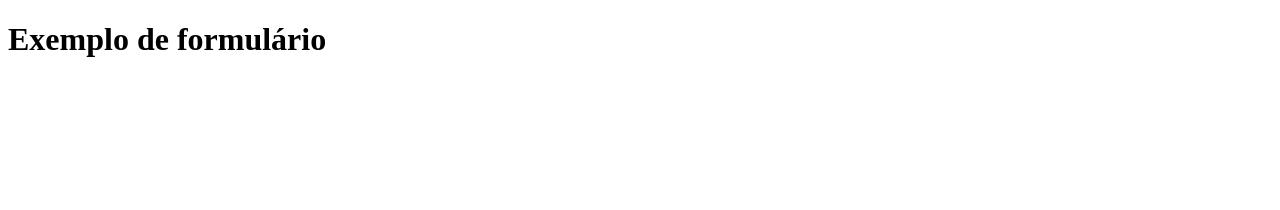
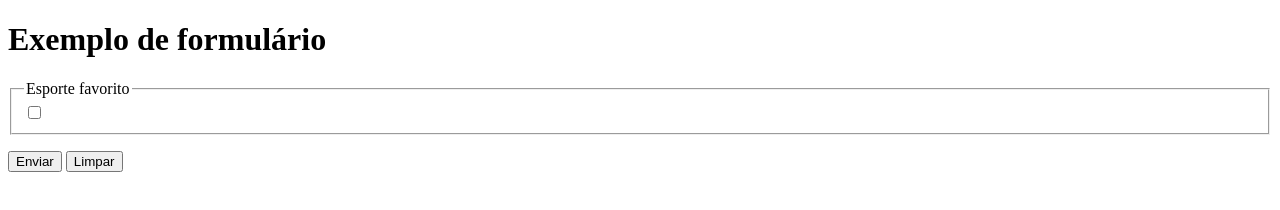
Before and after one commit to Paulohenrique1996/HTML-CSS, a plain HTML site: page exercicios/ex15/form005.html in a window 1280 px wide. Drawn offline with Linux system fonts and the light colour scheme.

Commit message:
Update form005.html

```diff
--- a/exercicios/ex15/form005.html
+++ b/exercicios/ex15/form005.html
@@ -8,6 +8,15 @@
 </head>
 <body>
     <h1>Exemplo de formulário</h1>
-    <form action="" method="get"></form>
+    <form action="" method="get">
+        <fieldset>
+            <legend>Esporte favorito</legend>
+            <input type="checkbox" name="" id="">
+        </fieldset>
+        <p>
+            <input type="submit" value="Enviar">
+            <input type="reset" value="Limpar">
+        </p>
+    </form>
 </body>
 </html>
```
